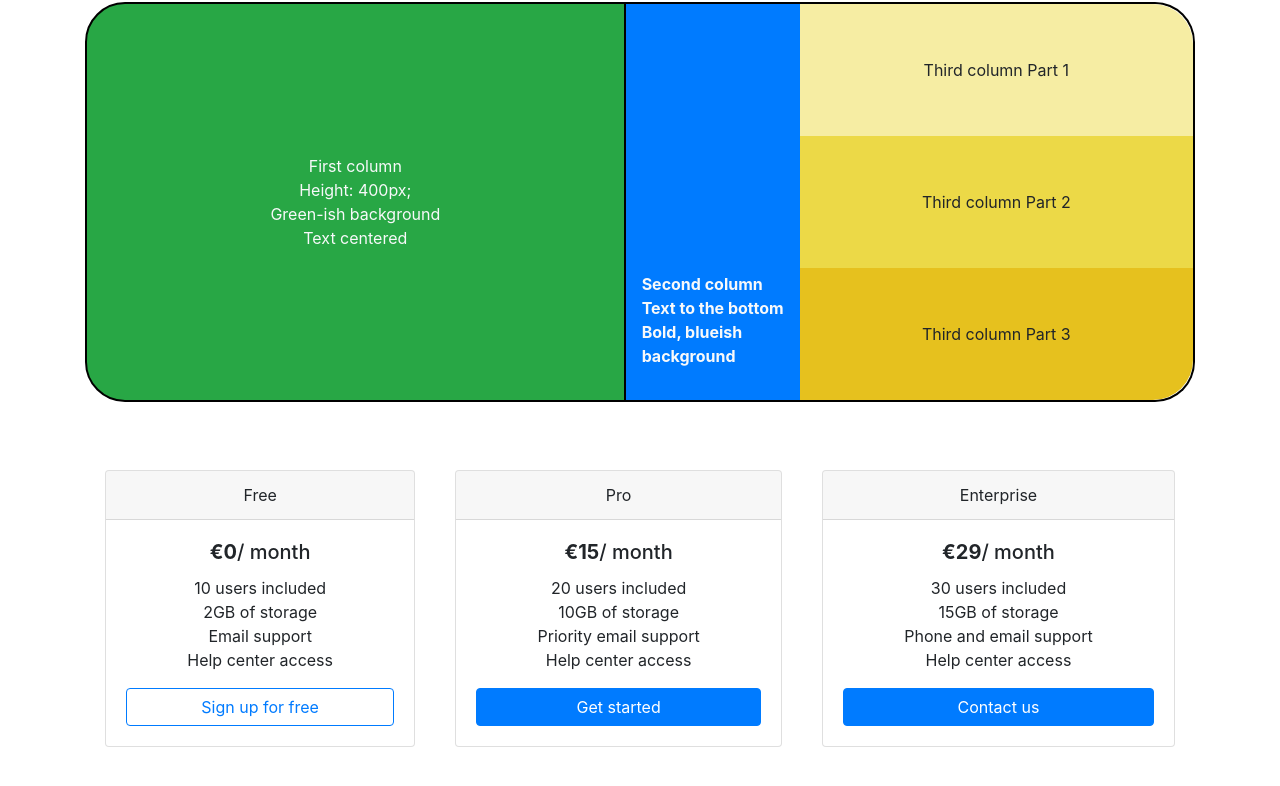
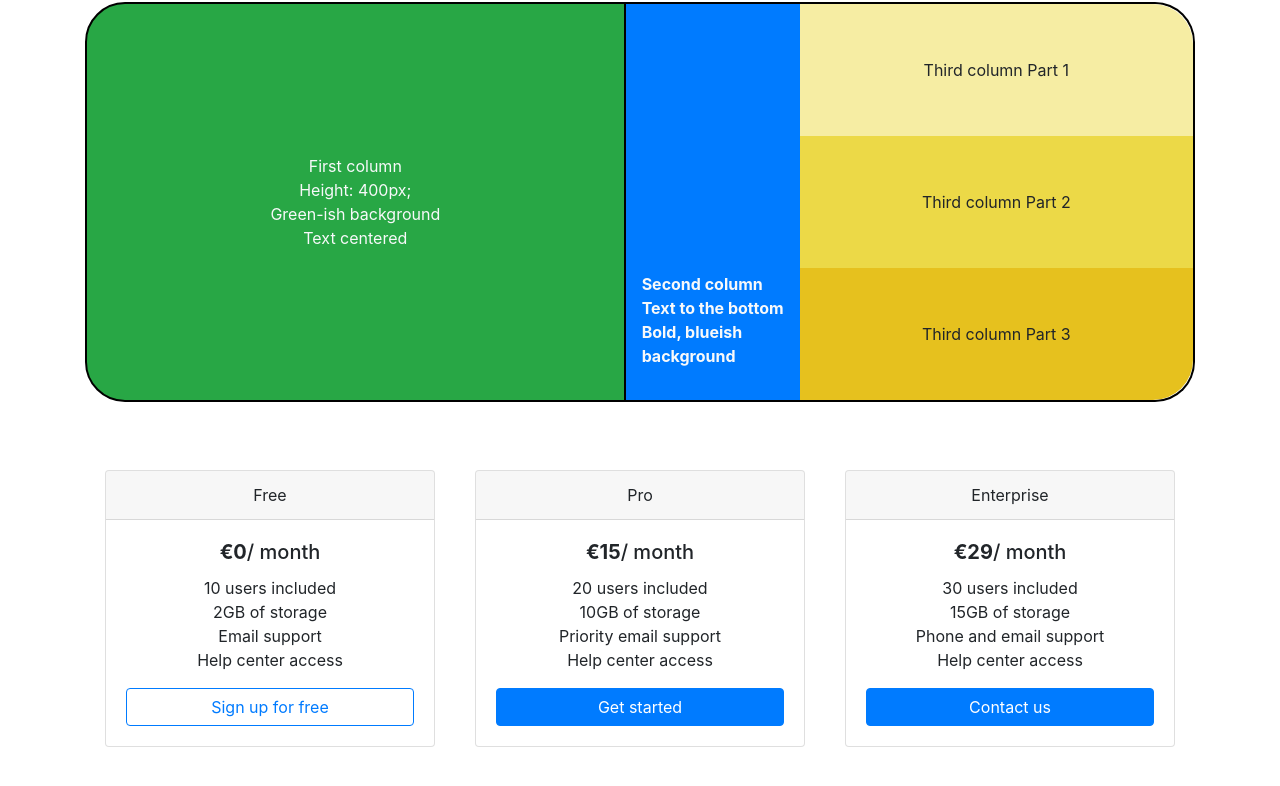
Before and after one commit to Matt-478/M2-D8, a plain HTML site: page index.html in a window 1280 px wide. Shown: the part 150-936 px from the top of the page. Drawn offline with nearby package versions, Linux system fonts and the light colour scheme.

Commit message:
Spacing issues solved; Task 2 done

```diff
--- a/index.html
+++ b/index.html
@@ -73,7 +73,7 @@
       <div class="container mb-5">
         <div class="pricing-options d-flex justify-content-between">
 
-          <div class="card grow-and-margin">
+          <div class="card grow-and-margin" style="width: 18rem;">
             <div class="card-header text-center">
               Free
             </div>
@@ -89,7 +89,7 @@
             </div>
           </div>
 
-          <div class="card grow-and-margin ">
+          <div class="card grow-and-margin" style="width: 18rem;">
             <div class="card-header text-center">
               Pro
             </div>
@@ -105,7 +105,7 @@
             </div>
           </div>
 
-          <div class="card grow-and-margin ">
+          <div class="card grow-and-margin" style="width: 18rem;">
             <div class="card-header text-center">
               Enterprise
             </div>
```
